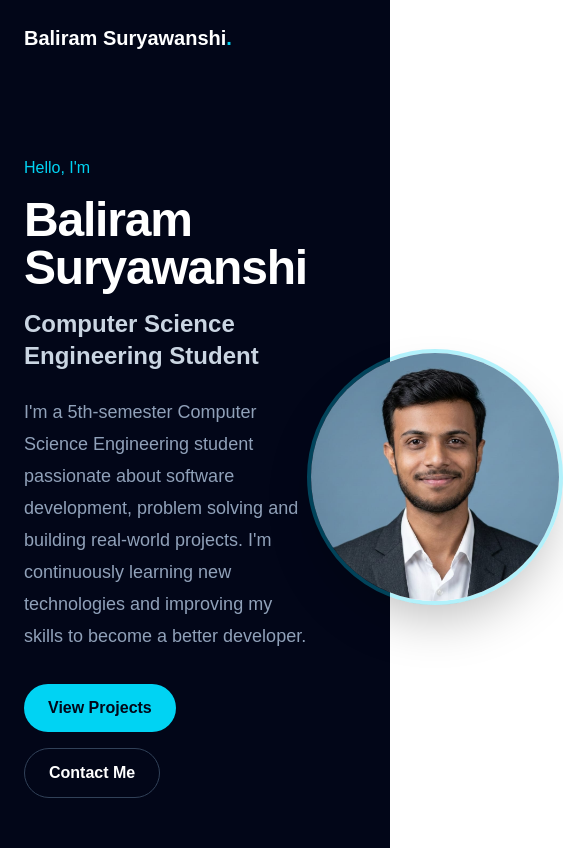
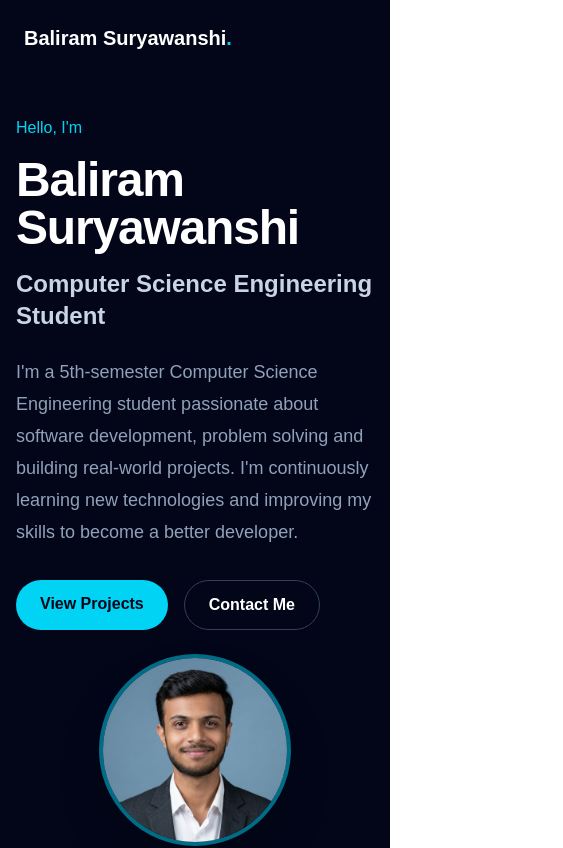
Before and after one commit to baliram-ls/my-portfolio, a Next.js app: page / in a window 390 px wide. Shown: the top 848 px of the page, 563 px wide, since content can reach past the window. Built offline with nearby package versions, Linux system fonts and the light colour scheme.

Commit message:
Improve mobile responsive design

```diff
--- a/app/page.tsx
+++ b/app/page.tsx
@@ -24,8 +24,8 @@ export default function Home() {
       </nav>
 
       {/* Hero */}
-      <section className="mx-auto flex min-h-[80vh] max-w-6xl items-center px-6 py-20">
-        <div className="max-w-3xl">
+     <section className="mx-auto flex w-full max-w-6xl flex-col items-center gap-6 px-4 py-10 md:min-h-screen md:gap-10 md:px-6 md:py-20">
+        <div className="w-full max-w-3xl">
           <p className="mb-4 text-cyan-400">
             Hello, I&apos;m
           </p>
@@ -63,7 +63,7 @@ export default function Home() {
         <img
   src="/profile.jpg"
   alt="Baliram Suryawanshi"
-  className="w-64 h-64 rounded-full object-cover border-4 border-cyan-400/30 shadow-2xl"
+  className="w-48 h-48 md:w-64 md:h-64 rounded-full object-cover border-4 border-cyan-400/50 shadow-2xl"
 />
       </section>
 
```
